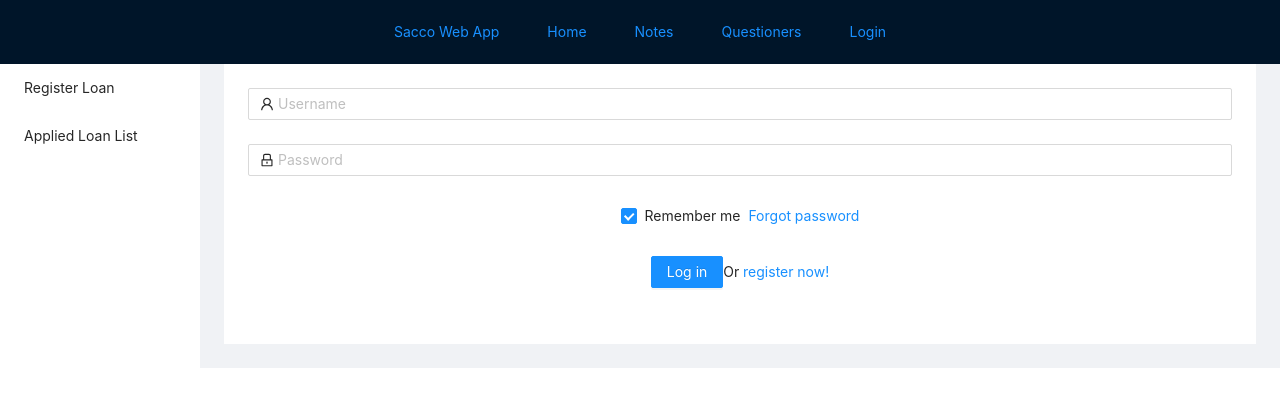
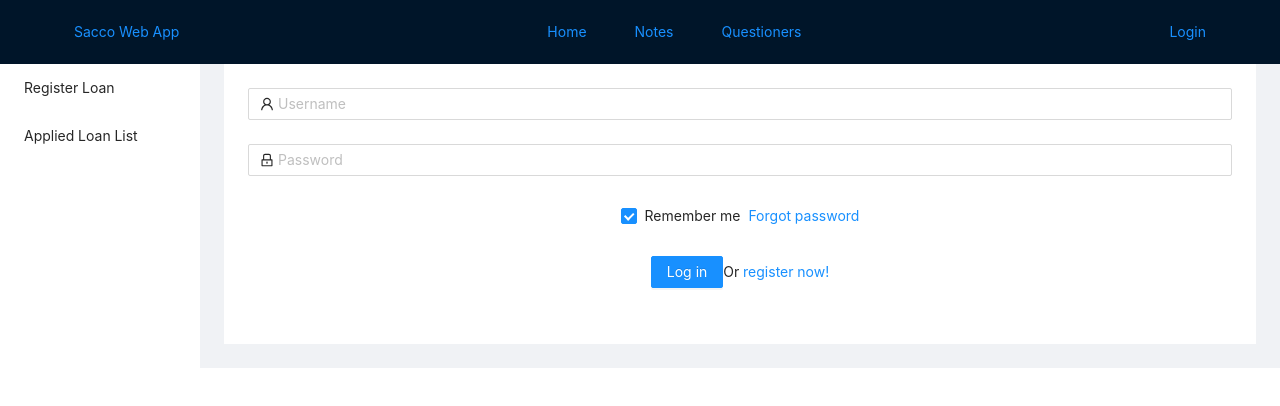
Before and after one commit to mbuguamary/Sacco-App, a React (Create React App) app: page /Login in a window 1280 px wide. Shown: the top 406 px of the page. Built offline with nearby package versions, Linux system fonts and the light colour scheme.

Commit message:
added style

```diff
--- a/src/Components/NavBar/Navbar.js
+++ b/src/Components/NavBar/Navbar.js
@@ -14,7 +14,7 @@ const Navbar = () => (
       <div className="logo"  />
       <Menu theme="dark" mode="horizontal" />
       <NavLink    style={{
-          padding: '0 24px 24px',
+          padding: '0 24px 24px', float: 'Left'
         }} >Sacco Web App</NavLink>
       <NavLink to="/AddLoanForm" style={{
           padding: '0 24px 24px',
@@ -26,7 +26,7 @@ const Navbar = () => (
           padding: '0 24px 24px',
         }}>Questioners</NavLink>
       <NavLink to="/Login" style={{
-          padding: '0 24px 24px',
+          padding: '0 24px 24px', float: 'right'
         }}>Login</NavLink>
     </Header>
     <Layout>
--- a/src/Components/Notes/Notes.css
+++ b/src/Components/Notes/Notes.css
@@ -2,7 +2,5 @@ textarea{
     width :100%;
     height: 200px;
     color: red;
-    font-size: 30px;
-
-
+    font-size: 20px;
 }
```
